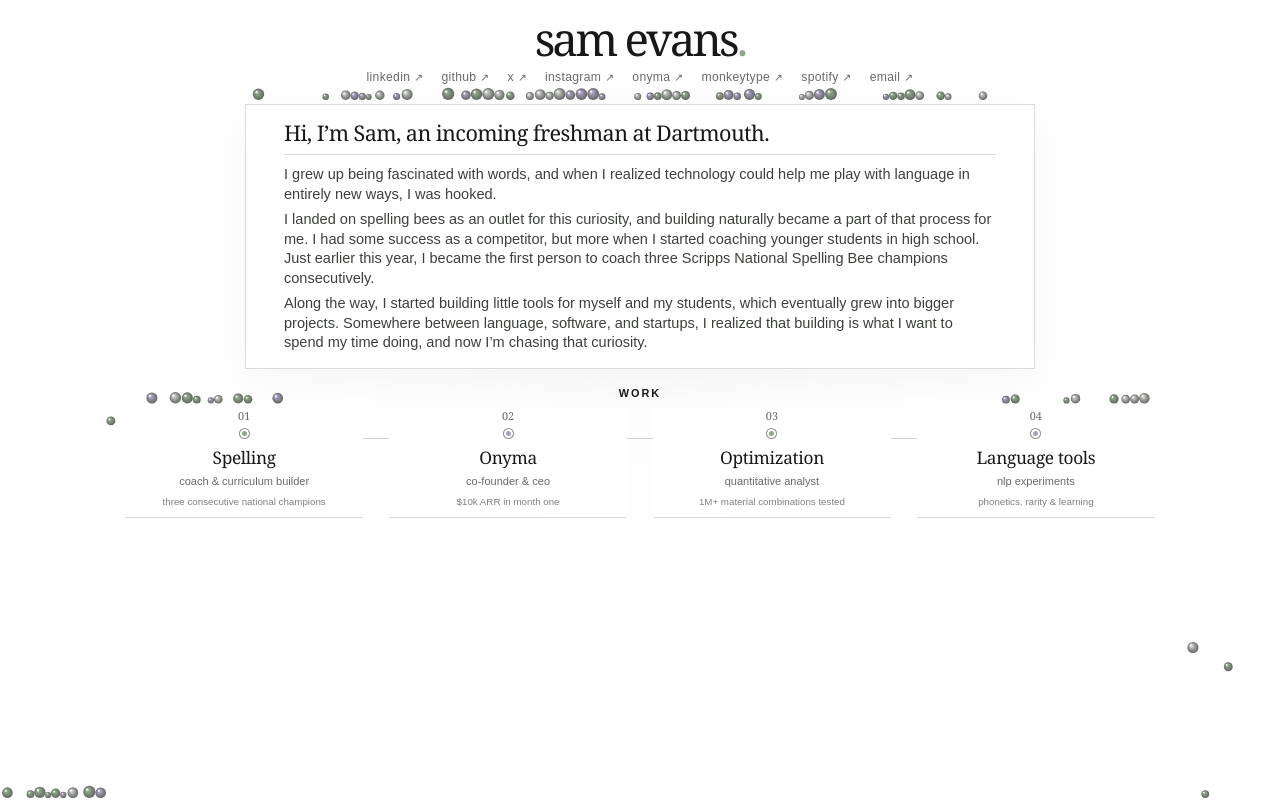
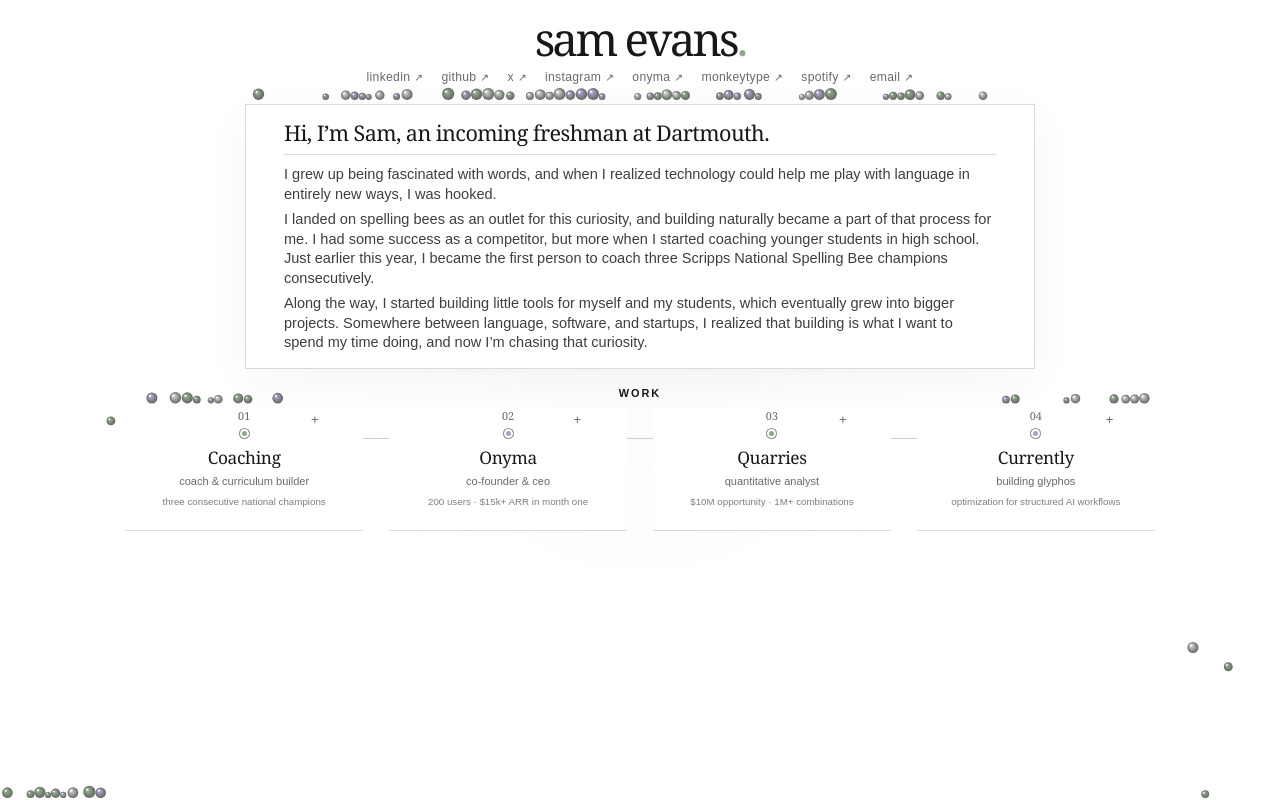
Before and after one commit to psamme/personal-website, a Next.js app: page / in a window 1280 px wide. Built offline with nearby package versions, Linux system fonts and the light colour scheme.

Commit message:
Expand work stories and project details

```diff
--- a/app/MarbleField.tsx
+++ b/app/MarbleField.tsx
@@ -212,6 +212,9 @@ export default function MarbleField() {
 
     const resizeObserver = new ResizeObserver(reset);
     resizeObserver.observe(canvas);
+    const content = document.querySelector<HTMLElement>(".site-content");
+    const contentObserver = content ? new ResizeObserver(readBarriers) : null;
+    contentObserver?.observe(content as HTMLElement);
     window.addEventListener("load", readBarriers);
     reset();
     tick();
@@ -219,6 +222,7 @@ export default function MarbleField() {
     return () => {
       window.cancelAnimationFrame(frame);
       resizeObserver.disconnect();
+      contentObserver?.disconnect();
       window.removeEventListener("load", readBarriers);
     };
   }, []);
--- a/app/globals.css
+++ b/app/globals.css
@@ -194,8 +194,42 @@ a {
   transition: transform 180ms ease, border-color 180ms ease;
 }
 
-a.work-node:hover,
-a.work-node:focus-visible {
+.work-node[open] {
+  background: rgba(255, 255, 255, 0.995);
+}
+
+.work-summary {
+  position: relative;
+  min-height: 125px;
+  padding-bottom: 13px;
+  display: flex;
+  flex-direction: column;
+  align-items: center;
+  text-align: center;
+  cursor: pointer;
+  list-style: none;
+}
+
+.work-summary::-webkit-details-marker {
+  display: none;
+}
+
+.work-summary::after {
+  content: "+";
+  position: absolute;
+  top: 4px;
+  right: 7px;
+  color: var(--muted);
+  font-size: 0.82rem;
+}
+
+.work-node[open] .work-summary::after {
+  content: "−";
+}
+
+.work-summary:hover,
+.work-summary:focus-visible,
+.work-node[open] .work-summary {
   transform: translateY(-3px);
   border-color: var(--sage);
 }
@@ -244,6 +278,32 @@ a.work-node:focus-visible {
   line-height: 1.3;
 }
 
+.work-detail {
+  width: 100%;
+  padding: 1px 4px 16px;
+  color: #40443f;
+  font-size: 0.76rem;
+  line-height: 1.44;
+  text-align: left;
+}
+
+.work-detail p {
+  margin: 0;
+  color: inherit;
+  font-size: inherit;
+  line-height: inherit;
+  text-transform: none;
+}
+
+.work-detail a {
+  display: inline-block;
+  margin-top: 10px;
+  color: #71806f;
+  font-size: 0.7rem;
+  text-decoration: underline;
+  text-underline-offset: 3px;
+}
+
 @media (max-height: 820px) and (min-width: 761px) {
   .site-content {
     padding-block: 18px 16px;
@@ -285,6 +345,10 @@ a.work-node:focus-visible {
   .work-node {
     min-height: 108px;
     padding-bottom: 8px;
+  }
+
+  .work-summary {
+    min-height: 108px;
   }
 
   .node-dot {
@@ -349,6 +413,15 @@ a.work-node:focus-visible {
     min-height: 128px;
     border-top: 1px solid var(--hairline);
   }
+
+  .work-summary {
+    min-height: 128px;
+  }
+
+  .work-detail {
+    padding-bottom: 17px;
+    font-size: 0.82rem;
+  }
 }
 
 @media (prefers-reduced-motion: reduce) {
--- a/app/page.tsx
+++ b/app/page.tsx
@@ -14,31 +14,35 @@ const links = [
 const work = [
   {
     number: "01",
-    title: "Spelling",
+    title: "Coaching",
     role: "coach & curriculum builder",
     detail: "three consecutive national champions",
+    body: "Since my freshman year of high school, I have spent over 1,000 hours coaching elite spelling bee competitors. During my time, I built a comprehensive curriculum covering the linguistic patterns of all of the main languages contributing to words in the English dictionary. I am the first person to coach three consecutive Scripps National Spelling Bee champions (2024-2026), and my students have won over $200k in prize money. I’ve been quoted about my experiences in ESPN, The Washington Post, USA Today, and more. Along the way, I’ve made enough profit to cover my first two years of college :).",
     href: null,
   },
   {
     number: "02",
     title: "Onyma",
     role: "co-founder & ceo",
-    detail: "$10k ARR in month one",
+    detail: "200 users · $15k+ ARR in month one",
+    body: "Earlier this year, I co-founded a word-learning platform used by competitive spelling bee participants. We soft-launched last month, after offering two months of beta access, and were mentioned in AP News, PBS, and more after the 2026 Scripps National Spelling Bee Champion (along with the majority of the competition’s finalists) extensively used our platform. We have the largest spelling and vocabulary practice database on the market, and some of our unique features include AI-powered free-response vocab quizzes for any word list, multiplayer spelling games, and a coaching feature for analyzing mistakes and setting goals for learners. In our first month, we scaled to 200 users and over $15k ARR.",
     href: "https://www.onymalearning.com/",
   },
   {
     number: "03",
-    title: "Optimization",
+    title: "Quarries",
     role: "quantitative analyst",
-    detail: "1M+ material combinations tested",
+    detail: "$10M opportunity · 1M+ combinations",
+    body: "I also built an optimization engine for White Rock Quarries, one of Florida’s largest producers of limestone aggregates. The engine evaluated more than one million product combinations against Florida Department of Transportation specifications and customer requirements for a project with no known solution based on existing material data. Using log-linear interpolation to standardize sieve sizes and an exhaustive grid search, I identified multiple viable blends for an opportunity worth approximately $10 million. I also built a material testing database that allows the model to be rerun instantly as new lab data becomes available.",
     href: null,
   },
   {
     number: "04",
-    title: "Language tools",
-    role: "NLP experiments",
-    detail: "phonetics, rarity & learning",
-    href: null,
+    title: "Currently",
+    role: "building Glyphos",
+    detail: "optimization for structured AI workflows",
+    body: "Currently, I am building Glyphos, an optimization layer that reduces the cost of structured AI workflows while protecting output quality. Most optimization tools tackle one part of the problem (usually input tokens) and only work well for certain workloads. Glyphos optimizes the entire execution: what goes into the model, what comes out, and the routing, caching, retrieval, and processing in between. It adapts to each workflow and only applies an optimization when it beats the existing approach, so the system benefits without being forced into a one-size-fits-all compression strategy. If you’d like to learn more, check out the website and don’t hesitate to reach out.",
+    href: "https://glyphos.psamm.chatgpt.site/",
   },
 ] as const;
 
@@ -102,35 +106,25 @@ export default function Home() {
           <h2 id="work-title">work</h2>
           <div className="work-graph">
             <div className="graph-line" data-marble-barrier aria-hidden="true" />
-            {work.map((item) => {
-              const content = (
-                <>
+            {work.map((item) => (
+              <details className="work-node" data-marble-barrier key={item.number}>
+                <summary className="work-summary">
                   <span className="node-number">{item.number}</span>
                   <span className="node-dot" aria-hidden="true" />
                   <h3>{item.title}</h3>
                   <p>{item.role}</p>
                   <small>{item.detail}</small>
-                </>
-              );
-
-              return item.href ? (
-                <a
-                  className="work-node"
-                  data-marble-barrier
-                  href={item.href}
-                  target="_blank"
-                  rel="noreferrer"
-                  key={item.number}
-                  aria-label={`${item.title}: ${item.role}`}
-                >
-                  {content}
-                </a>
-              ) : (
-                <article className="work-node" data-marble-barrier key={item.number}>
-                  {content}
-                </article>
-              );
-            })}
+                </summary>
+                <div className="work-detail">
+                  <p>{item.body}</p>
+                  {item.href && (
+                    <a href={item.href} target="_blank" rel="noreferrer">
+                      {item.title === "Currently" ? "glyphos.psamm.chatgpt.site" : "onymalearning.com"} ↗
+                    </a>
+                  )}
+                </div>
+              </details>
+            ))}
           </div>
         </section>
       </div>
```
